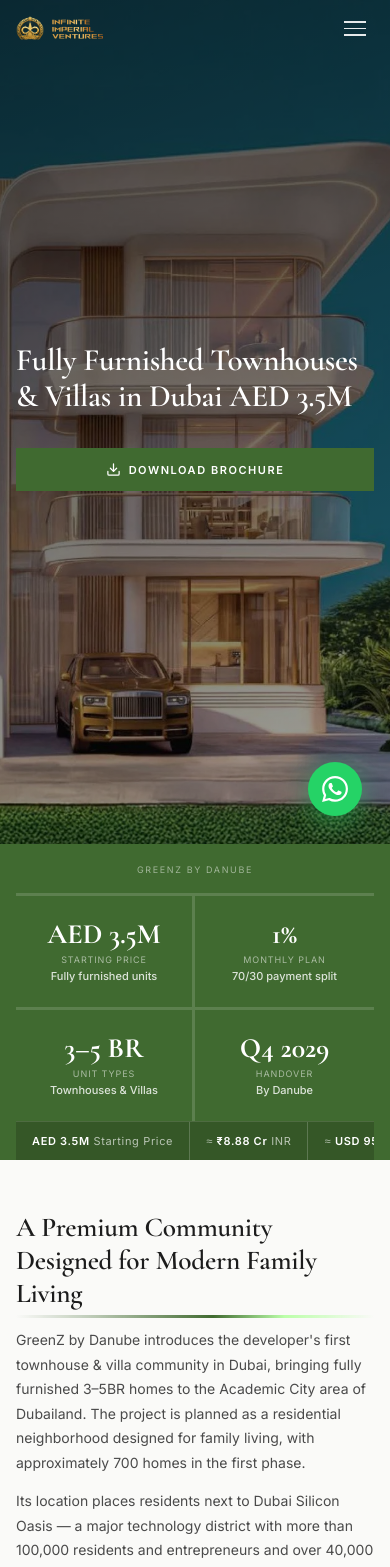
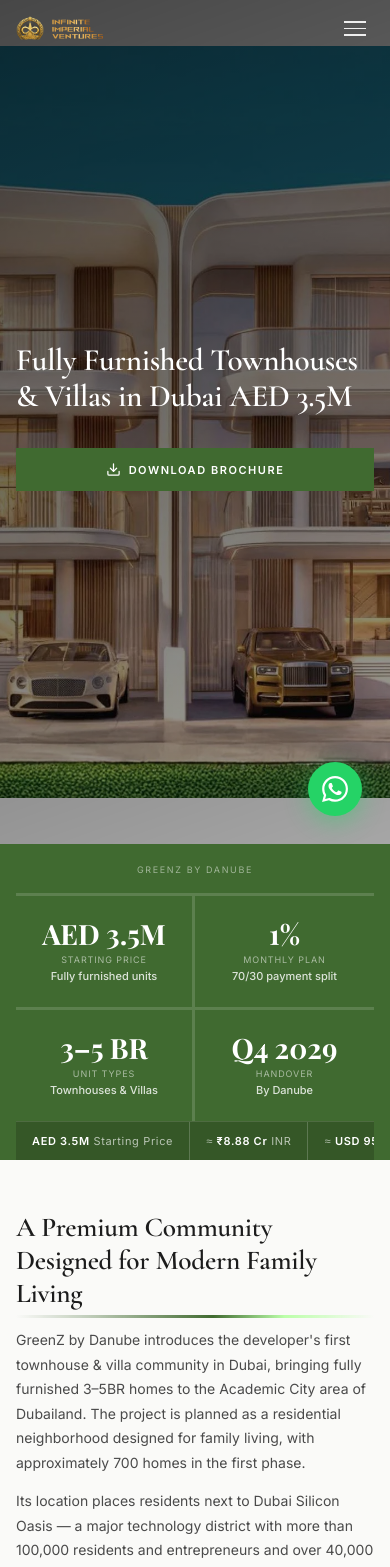
Before and after one commit to mukulvrm733/Dubai, a React (Vite) app: page / in a window 390 px wide. Shown: the top 1567 px of the page. Built offline with nearby package versions, Linux system fonts and the light colour scheme.

Commit message:
Add files via upload

```diff
--- a/index.html
+++ b/index.html
@@ -7,7 +7,7 @@
     <title>Greenz by Danube | Premium Townhouses &amp; Villas in Dubai</title>
     <link rel="preconnect" href="https://fonts.googleapis.com">
     <link rel="preconnect" href="https://fonts.gstatic.com" crossOrigin="anonymous">
-    <link href="https://fonts.googleapis.com/css2?family=Cormorant+Garamond:wght@400;500;600;700&family=Inter:wght@300;400;500;600&display=swap" rel="stylesheet">
+    <link href="https://fonts.googleapis.com/css2?family=Cormorant+Garamond:wght@400;500;600;700&family=Inter:wght@300;400;500;600&family=Playfair+Display:wght@700;800;900&display=swap" rel="stylesheet">
   </head>
   <body>
     <div id="root"></div>
--- a/src/App.css
+++ b/src/App.css
@@ -205,7 +205,7 @@
 }
 .highlight-box:last-child { border-right: none; }
 .highlight-box .val {
-  font-family: var(--font-serif); font-size: 34px; font-weight: 700; color: var(--white);
+  font-family: 'Playfair Display', serif; font-size: 34px; font-weight: 700; color: var(--white);
   line-height: 1; margin-bottom: 8px;
 }
 .highlight-box .lbl { font-size: 10px; letter-spacing: 0.14em; text-transform: uppercase; color: rgba(255,255,255,0.55); }
@@ -309,7 +309,7 @@
 }
 .payment-block:last-child { border-right: none; }
 .payment-block .pct {
-  font-family: var(--font-serif); font-size: 64px; font-weight: 700;
+  font-family: 'Playfair Display', serif; font-size: 64px; font-weight: 700;
   color: var(--green); line-height: 1;
 }
 .payment-block .pct sup { font-size: 28px; vertical-align: super; }
@@ -913,7 +913,9 @@
   /* ── Hero ── */
   #hero {
     padding-top: 58px; min-height: 100svh;
-    background-position: 65% center;
+    background-image: url('/Mhero-1.webp');
+    background-size: 365%;
+    background-position: center center;
   }
   .hero-overlay {
     background: linear-gradient(
```
Also changed, not shown: public/Mhero-1.webp (added).
